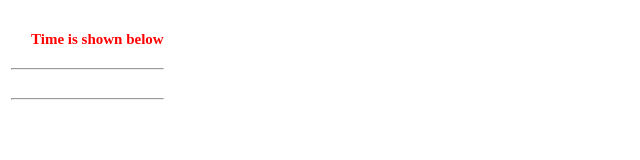
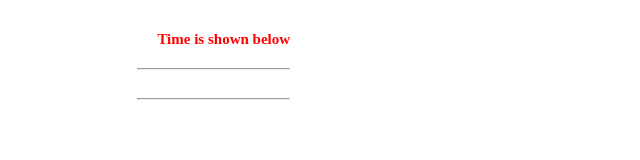
Before and after one commit to AhmedAbdelbasit/ws_heroku_toturials, a website: page pages/index.html in a window 1280 px wide. Shown: the whole page, without its empty margins (0-640 px from the left). Drawn offline with Linux system fonts and the light colour scheme.

Commit message:
Update index.html

```diff
--- a/pages/index.html
+++ b/pages/index.html
@@ -14,6 +14,15 @@
 				text-align: center;
 			}
 
+			div{
+				padding-left: 10%;
+				padding-right: 10%;
+				width: 80%;
+			}
+
+			td{
+				width: 100%;
+			}
 		</style>
 	</head>
 	<body>
```
